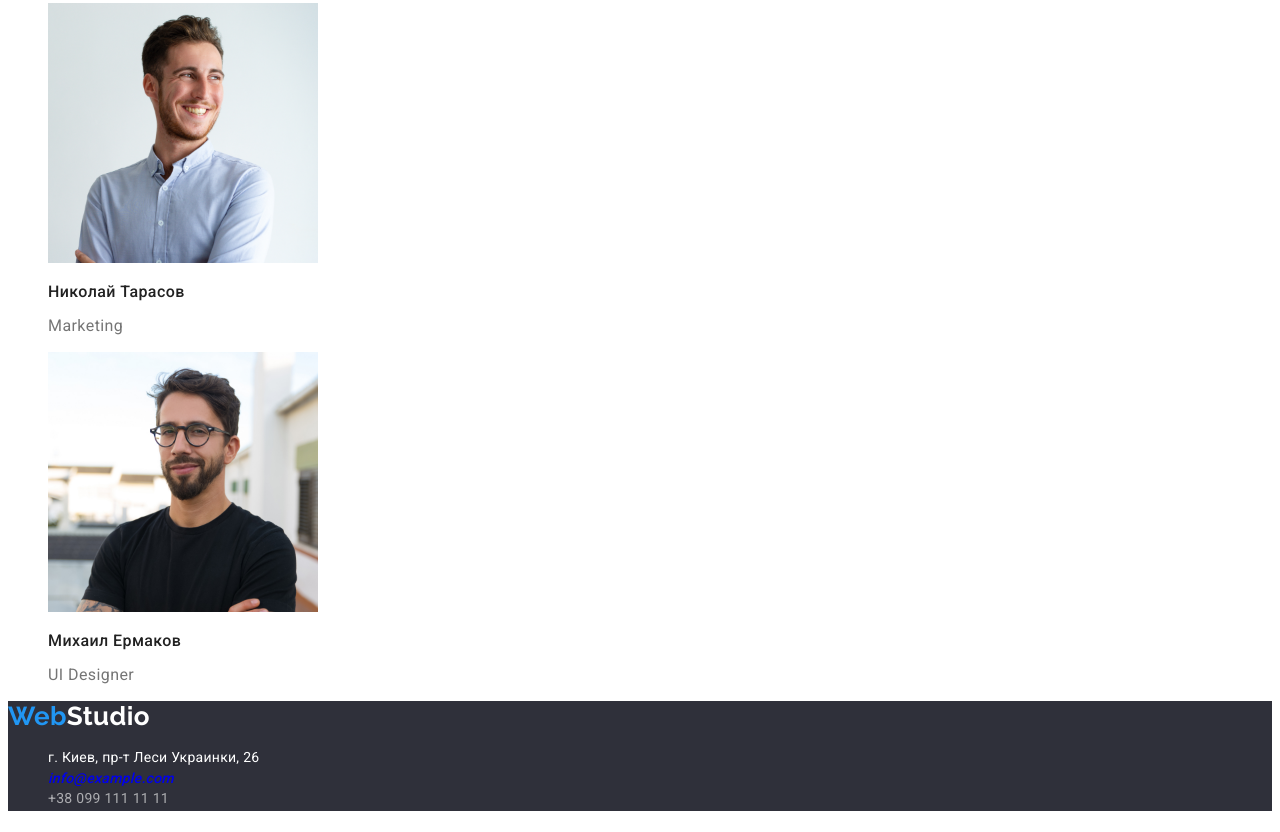
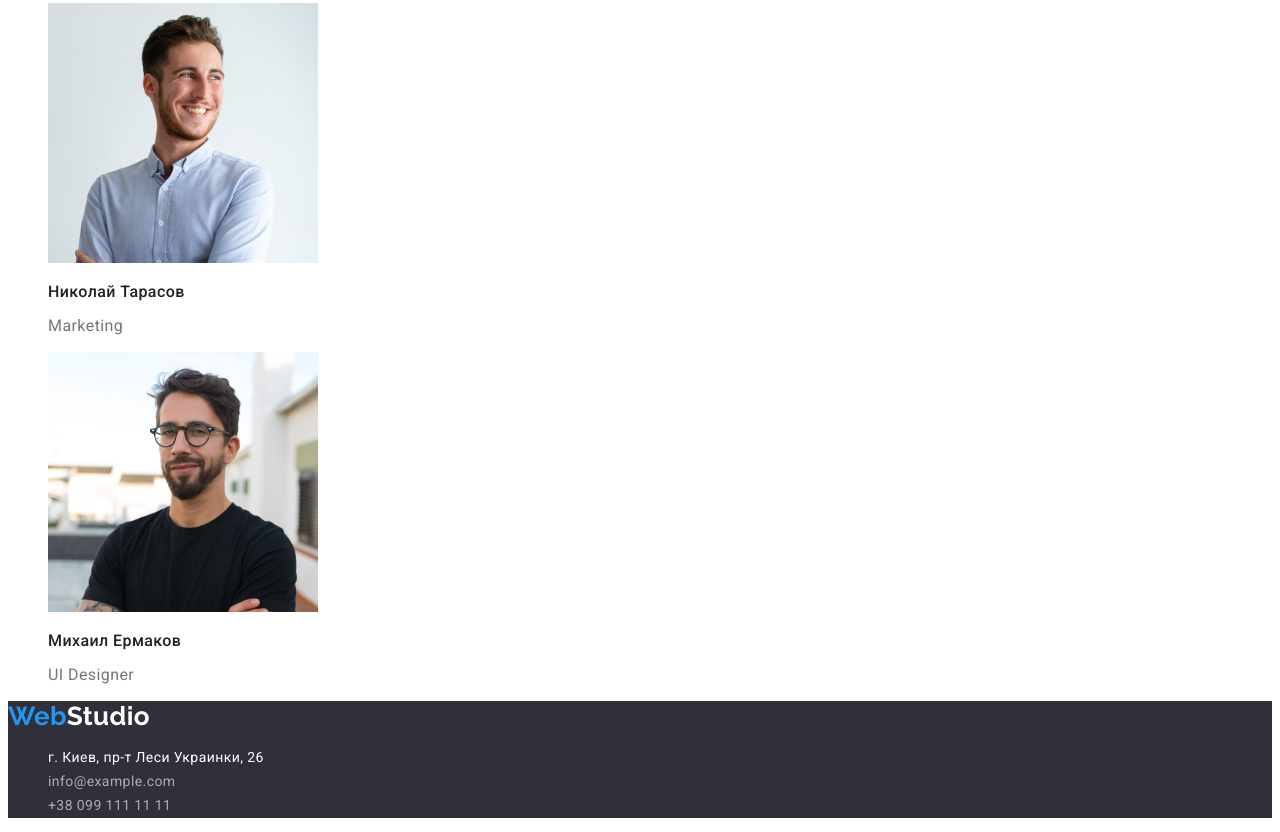
Before and after one commit to Lluppiter/goit-markup-hw-02, a plain HTML site: page index.html in a window 1280 px wide. Shown: the part 2381-3213 px from the top of the page. Drawn offline with Linux system fonts and the light colour scheme.

Commit message:
normalizes links

```diff
--- a/css/style.css
+++ b/css/style.css
@@ -44,6 +44,14 @@ ul{list-style: none;} /* загальні налаштування перелі
 .auth{
     color: var(--primary-text-color);
 }
+.link:hover,
+.link:focus {
+    color: var(--accent-color);
+}
+.link.current {
+    color: var(--accent-color);
+}
+
 
 
 .hero { /* налаштування блоку герой */
@@ -149,28 +157,25 @@ footer { /* загальні налаштування футера */
     color: var(--accent-wht-collor);
 
 }
-.gmaps{ /* налаштування посилань футера */
+.link-gmaps{ /* налаштування посилань футера */
     color: var(--accent-wht-collor);
 
     font-style: normal;
+    text-decoration: none;
     font-weight: 400;
     line-height: 1.71;
 }
-.address{
+.link-address{
     color: var(--accent-footer-color);
 
     font-style: normal;
+    text-decoration: none;
     font-weight: 400;
     line-height: 1.71;
 }
-.link:hover,
-.link:focus {
+.link-address:hover,
+.link-address:focus{
     color: var(--accent-color);
-}
-
-.gmaps:hover,
-.gmaps:focus {
-    color: var(--accent-wht-collor);
 }
 
 .visually-hiden{ /* переховування заголовків */
@@ -186,8 +191,7 @@ footer { /* загальні налаштування футера */
     overflow: hidden;
 }
 
-.link.current{ /*  */
-    color: var(--accent-color);
+
 }
 .button.current{
     color: var(--accent-wht-collor);
--- a/index.html
+++ b/index.html
@@ -105,9 +105,9 @@
         </a>
         <address>
             <ul>
-                <li><a href="https://goo.gl/maps/RdCzEvvyoKSF4xjN6" class="link gmaps" target="_blank" title="Ссылка на геолокацию"> г. Киев, пр-т Леси Украинки, 26</a></li>
-                <li><a href="mailto:info@example.com" class="link adddress">info@example.com</a></li>
-                <li><a href="tel:+380991111111" class="link address">+38 099 111 11 11</a></li>
+                <li><a href="https://goo.gl/maps/RdCzEvvyoKSF4xjN6" class="link-gmaps" target="_blank" title="Ссылка на геолокацию"> г. Киев, пр-т Леси Украинки, 26</a></li>
+                <li><a href="mailto:info@example.com" class="link-address">info@example.com</a></li>
+                <li><a href="tel:+380991111111" class="link-address">+38 099 111 11 11</a></li>
             </ul>
         </address>
     </footer>
```
